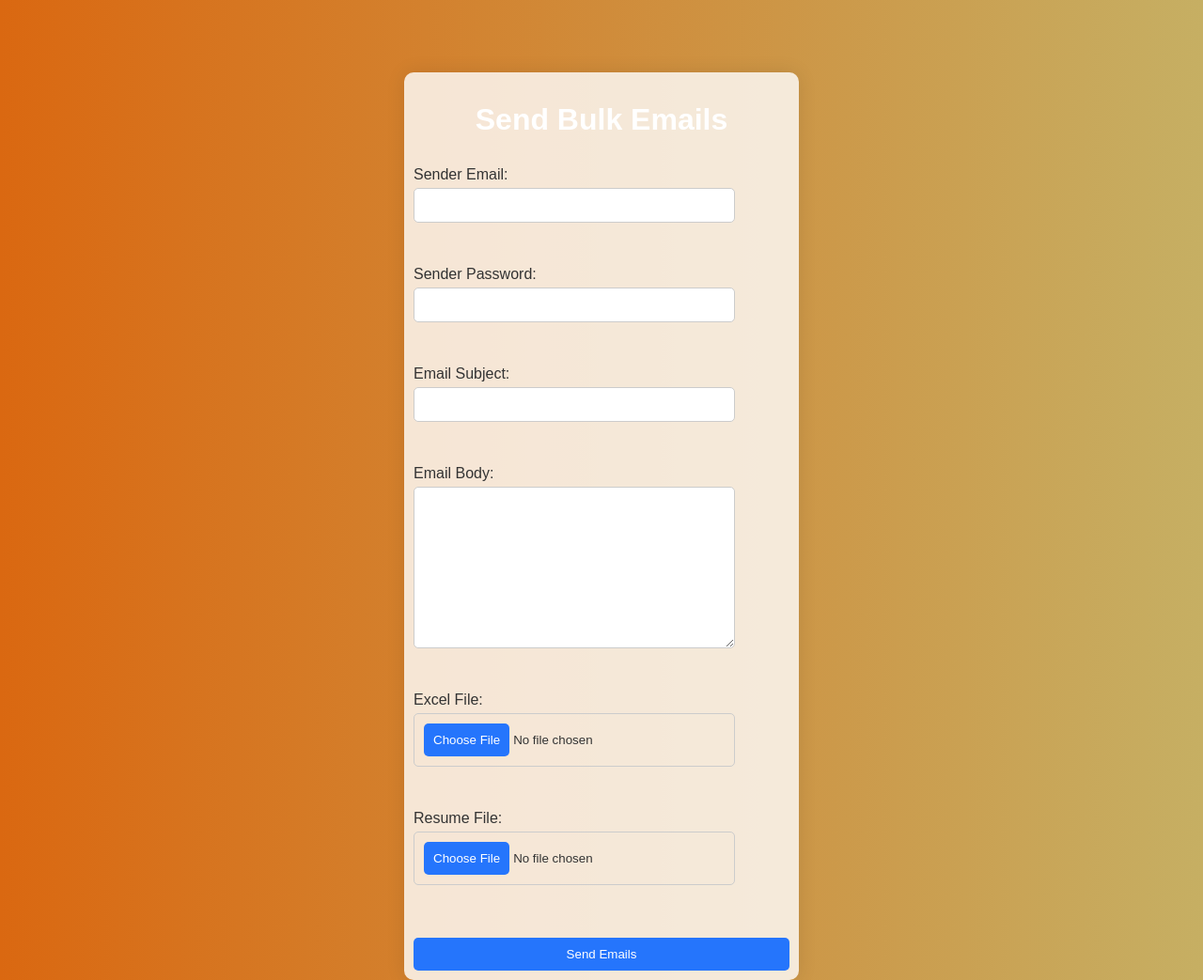
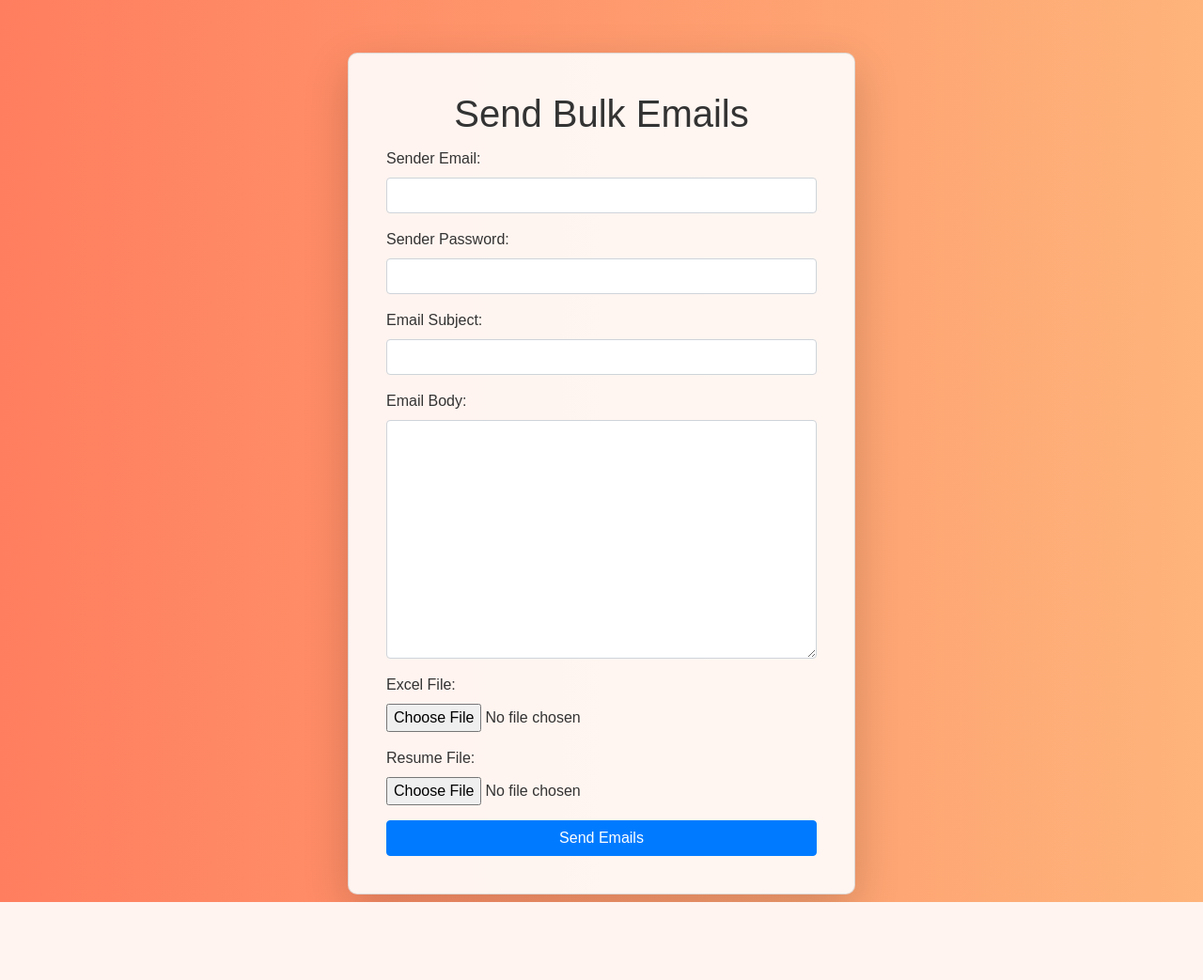
Before and after one commit to rajRishi22/RapidMail, a Flask app: page / in a window 1280 px wide. Shown: the whole page at 94% size. After the commit the page ends 960 px from the top, so only its background shows below. Run offline with Flask 3, Linux system fonts and the light colour scheme; some libraries are stand-ins or nearby versions.

Commit message:
Enhanced UI

```diff
--- a/static/styles.css
+++ b/static/styles.css
@@ -1,78 +1,23 @@
 /* General Styles */
 body {
-    margin-top:30vh;
     font-family: Arial, sans-serif;
-    background: linear-gradient(to right ,rgb(218, 104, 17), #c6af63);
+    background: linear-gradient(to right, #ff7e5f, #feb47b);
     color: #333;
-    margin: 10;
-    padding: 10;
+    margin: 0;
+    padding: 0;
+    height: 120vh;
     display: flex;
     justify-content: center;
     align-items: center;
-    height: 80vh;
+    overflow: hidden;
 }
 
-h1 {
-    text-align: center;
-    color: #fff;
-}
-
-form {
-    background: rgba(255, 255, 255, 0.8);
-    padding: 10px;
-    margin:10px;
+/* Card Styles */
+.card {
+    background: rgba(255, 255, 255, 0.9);
     border-radius: 10px;
-    box-shadow: 0 0 20px rgba(0, 0, 0, 0.1);
-    width: 400px;
-    display: flex;
-    flex-direction: column;
-}
-
-label {
-    margin-top: 10px;
-    color: #333;
-}
-
-input[type="email"],
-input[type="password"],
-input[type="text"],
-input[type="file"],
-textarea {
-    display: flex;
-    width: 80%;
-    padding: 10px;
-    margin-top: 5px;
-    border: 1px solid #ccc;
-    border-radius: 5px;
-}
-
-button {
-    margin-top: 20px;
-    padding: 10px;
-    background: #2575fc;
-    color: #fff;
-    border: none;
-    border-radius: 5px;
-    cursor: pointer;
-    transition: background 0.3s;
-}
-
-button:hover {
-    background: #6a11cb;
-}
-
-input[type="file"]::file-selector-button {
-    background: #2575fc;
-    color: #fff;
-    border: none;
-    padding: 10px;
-    border-radius: 5px;
-    cursor: pointer;
-    transition: background 0.3s;
-}
-
-input[type="file"]::file-selector-button:hover {
-    background: #6a11cb;
+    padding: 20px;
+    animation: fadeIn 1s ease-in-out;
 }
 
 /* Animation */
@@ -85,6 +30,27 @@ input[type="file"]::file-selector-button:hover {
     }
 }
 
-form {
-    animation: fadeIn 1s ease-in-out;
+/* Floating Object Animation */
+@keyframes float {
+    0% {
+        transform: translateY(0px);
+    }
+    50% {
+        transform: translateY(-20px);
+    }
+    100% {
+        transform: translateY(0px);
+    }
 }
+
+.floating-object {
+    position: absolute;
+    top: 50%;
+    left: 50%;
+    width: 50px;
+    height: 50px;
+    background: rgba(255, 255, 255, 0.5);
+    border-radius: 50%;
+    animation: float 3s ease-in-out infinite;
+    z-index: -1;
+}
--- a/templates/index.html
+++ b/templates/index.html
@@ -4,41 +4,70 @@
     <meta charset="UTF-8">
     <meta name="viewport" content="width=device-width, initial-scale=1.0">
     <title>Email Sender</title>
+    <!-- Bootstrap CSS -->
+    <link href="https://stackpath.bootstrapcdn.com/bootstrap/4.5.2/css/bootstrap.min.css" rel="stylesheet">
     <link rel="stylesheet" href="{{ url_for('static', filename='styles.css') }}">
 </head>
 <body>
-    <form action="/send_emails" method="post" enctype="multipart/form-data">
-        <h1>Send Bulk Emails</h1>
-        <label for="sender_email">Sender Email:</label>
-        <input type="email" id="sender_email" name="sender_email" required><br><br>
 
-        <label for="sender_password">Sender Password:</label>
-        <input type="password" id="sender_password" name="sender_password" required><br><br>
+    <div class="container">
+        <div class="row justify-content-center mt-5">
+            <div class="col-md-6">
+                <div class="card shadow-lg">
+                    <div class="card-body">
+                        <h1 class="card-title text-center">Send Bulk Emails</h1>
+                        <form action="/send_emails" method="post" enctype="multipart/form-data">
+                            <div class="form-group">
+                                <label for="sender_email">Sender Email:</label>
+                                <input type="email" class="form-control" id="sender_email" name="sender_email" required>
+                            </div>
+                            <div class="form-group">
+                                <label for="sender_password">Sender Password:</label>
+                                <input type="password" class="form-control" id="sender_password" name="sender_password" required>
+                            </div>
+                            <div class="form-group">
+                                <label for="subject">Email Subject:</label>
+                                <input type="text" class="form-control" id="subject" name="subject" required>
+                            </div>
+                            <div class="form-group">
+                                <label for="body">Email Body:</label>
+                                <textarea class="form-control" id="body" name="body" rows="10" required></textarea>
+                            </div>
+                            <div class="form-group">
+                                <label for="excel_file">Excel File:</label>
+                                <input type="file" class="form-control-file" id="excel_file" name="excel_file" accept=".xlsx" required>
+                            </div>
+                            <div class="form-group">
+                                <label for="resume_file">Resume File:</label>
+                                <input type="file" class="form-control-file" id="resume_file" name="resume_file" accept=".pdf" required>
+                            </div>
+                            <button type="submit" class="btn btn-primary btn-block">Send Emails</button>
+                        </form>
+                    </div>
+                </div>
+            </div>
+        </div>
 
-        <label for="subject">Email Subject:</label>
-        <input type="text" id="subject" name="subject" required><br><br>
+    </div>
+    <script src="https://code.jquery.com/jquery-3.5.1.slim.min.js"></script>
+    <script src="https://cdn.jsdelivr.net/npm/bootstrap@4.5.2/dist/js/bootstrap.bundle.min.js"></script>
+    <script>
+        document.addEventListener('DOMContentLoaded', function() {
+            // Background animation
+            const colors = ['#ff7e5f', '#feb47b', '#86a8e7', '#91eae4'];
+            let i = 0;
+            setInterval(() => {
+                document.body.style.background = `linear-gradient(to right, ${colors[i]}, ${colors[(i + 1) % colors.length]})`;
+                i = (i + 1) % colors.length;
+            }, 3000);
 
-        <label for="body">Email Body:</label>
-        <textarea id="body" name="body" rows="10" cols="50" required></textarea><br><br>
-
-        <label for="excel_file">Excel File:</label>
-        <input type="file" id="excel_file" name="excel_file" accept=".xlsx" required><br><br>
-
-        <label for="resume_file">Resume File:</label>
-        <input type="file" id="resume_file" name="resume_file" accept=".pdf" required><br><br>
-
-        <button type="submit">Send Emails</button>
-    </form>
-
-    <script>
-        // JavaScript for additional interactive effects can be added here
-        document.addEventListener('DOMContentLoaded', function() {
-            const form = document.querySelector('form');
-            form.addEventListener('mouseover', function() {
-                form.style.boxShadow = '0 0 30px rgba(0, 0, 0, 0.2)';
+            // Card hover effect
+            const card = document.querySelector('.card');
+            card.addEventListener('mouseover', () => {
+                card.classList.add('shadow-lg');
             });
-            form.addEventListener('mouseout', function() {
-                form.style.boxShadow = '0 0 20px rgba(0, 0, 0, 0.1)';
+            card.addEventListener('mouseout', () => {
+                card.classList.remove('shadow-lg');
             });
         });
     </script>
```
